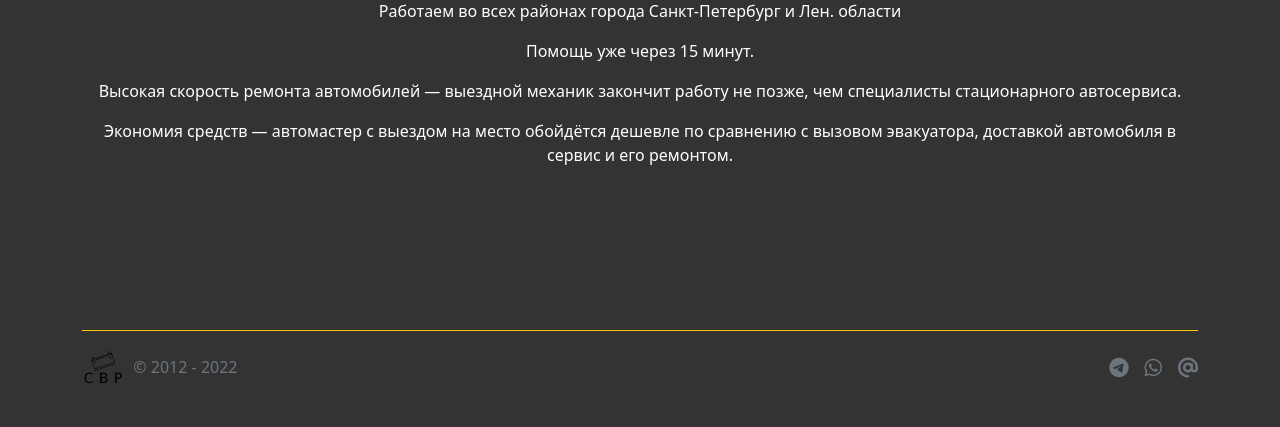
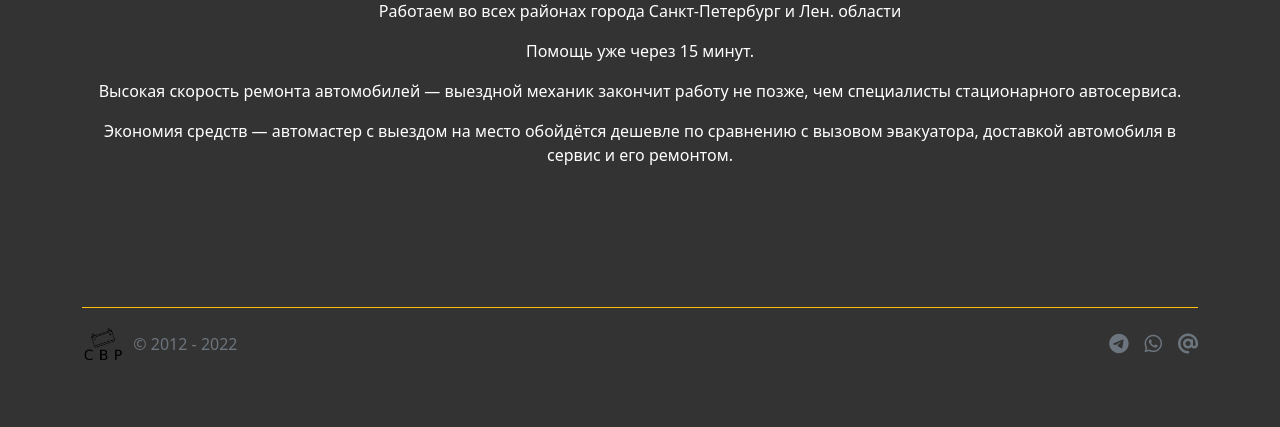
Before and after one commit to belousovsergey56/help-on-road, a Flask app: page /about in a window 1280 px wide. Shown: the part 373-800 px from the top of the page. Run offline with Flask 2, Linux system fonts and the light colour scheme; some libraries are stand-ins or nearby versions.

Commit message:
upd footer stiky-bottom

```diff
--- a/templates/footer.html
+++ b/templates/footer.html
@@ -1,5 +1,5 @@
 <section id="footer">
-    <div class="container footer fixed-bottom">
+    <div class="container footer stiky-bottom">
       <footer class="d-flex flex-wrap justify-content-between align-items-center py-3 my-4 border-top">
         <div class="col-md-4 d-flex align-items-center">
           <a href="#" class="mb-3 me-2 mb-md-0 text-muted text-decoration-none lh-1">
```
